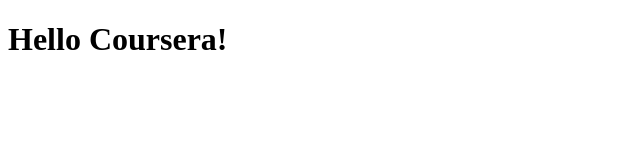
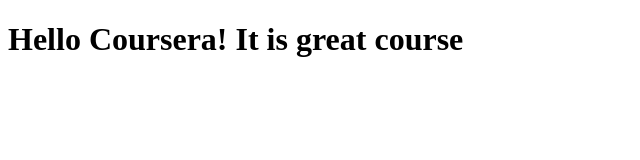
Before and after one commit to Gurbrinderdhillon/coursera-test, a plain HTML site: page site/index.html in a window 1280 px wide. Shown: the whole page, without its empty margins (0-640 px from the left). Drawn offline with Linux system fonts and the light colour scheme.

Commit message:
small addition to our page content

```diff
--- a/site/index.html
+++ b/site/index.html
@@ -4,6 +4,6 @@
 		<title>Hello Coursera!</title>
 	</head>
 	<body>
-	<h1>Hello Coursera!</h1>
+	<h1>Hello Coursera! It is great course</h1>
 	</body>
 </html>
```
